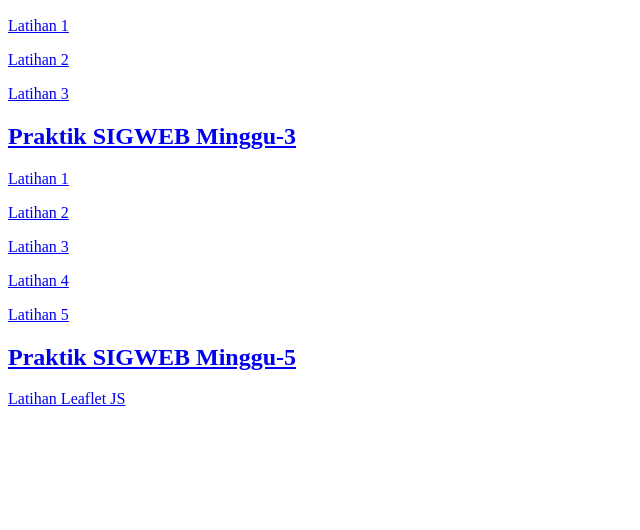
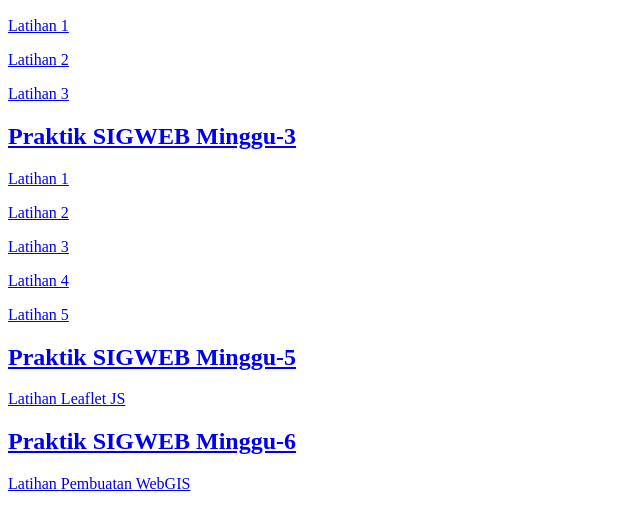
Before and after one commit to Nisrina-as/SIG_WEB7, a plain HTML site: page index.html in a window 1280 px wide. Shown: the part 110-640 px from the top of the page, without its empty margins (0-640 px from the left). Drawn offline with Linux system fonts and the light colour scheme.

Commit message:
menambah latihan minggu ke 6

```diff
--- a/index.html
+++ b/index.html
@@ -24,5 +24,7 @@
 
 		<p><a href="latihan_m5.html">Latihan Leaflet JS</p>
 
+		<h2>Praktik SIGWEB Minggu-6</h2>
+		<p><a href="latihanM6.html">Latihan Pembuatan WebGIS</a></p>
 	</body>
 </html>
```
